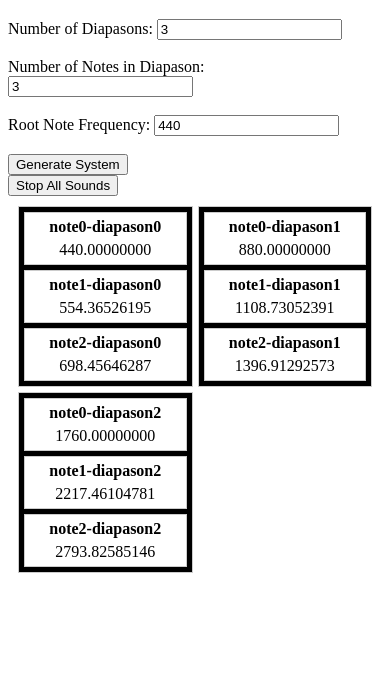
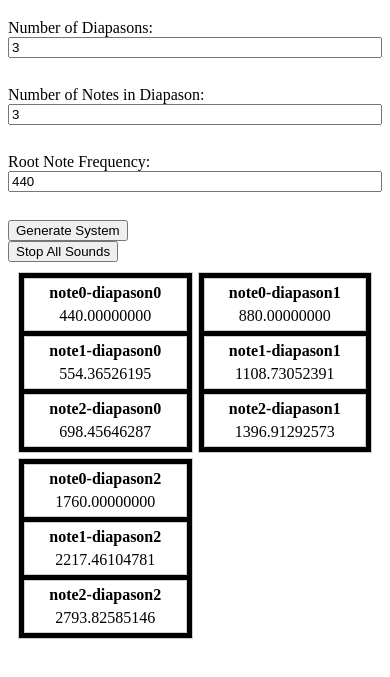
Before and after one commit to jrodhead/emergent-harmonics, a plain HTML site: page index.html in a window 390 px wide. Shown: the part 61-738 px from the top of the page. Drawn offline with Linux system fonts and the light colour scheme.

Commit message:
Update emergentHarmonics.css
Responsive form elements

```diff
--- a/css/emergentHarmonics.css
+++ b/css/emergentHarmonics.css
@@ -1,5 +1,13 @@
 /* Adjustments for smaller screens */
 @media screen and (max-width: 768px) {
+  input[type="number"],
+  input[type="text"],
+  select {
+    width: 100%; /* Make form elements span the width */
+    box-sizing: border-box; /* Ensure padding and border are included in the width */
+    margin-bottom: 10px; /* Add margin for better spacing */
+  }
+
   .grid-container {
     grid-template-columns: repeat(auto-fit, minmax(120px, 1fr)); /* Adjust column width */
     gap: 10px; /* Adjust gap between grid items */
```
